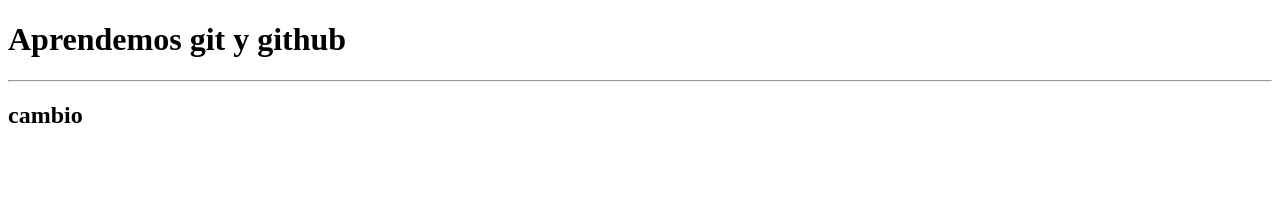
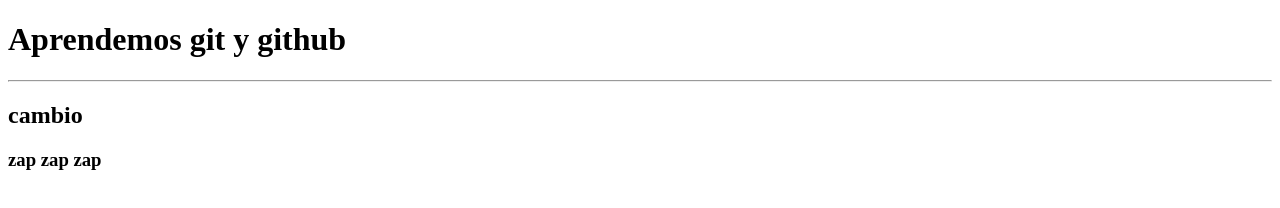
Before and after one commit to andresborregoit/git-github, a plain HTML site: page index.html in a window 1280 px wide. Drawn offline with Linux system fonts and the light colour scheme.

Commit message:
creamos una rama secundaria y agregamos un h3

```diff
--- a/index.html
+++ b/index.html
@@ -16,6 +16,9 @@
     <h1>Aprendemos git y github</h1>
     <hr>
     <h2>cambio</h2>
+    <h3><strong>
+        zap zap zap
+    </strong></h3>
 
 </body>
 </html>
```
